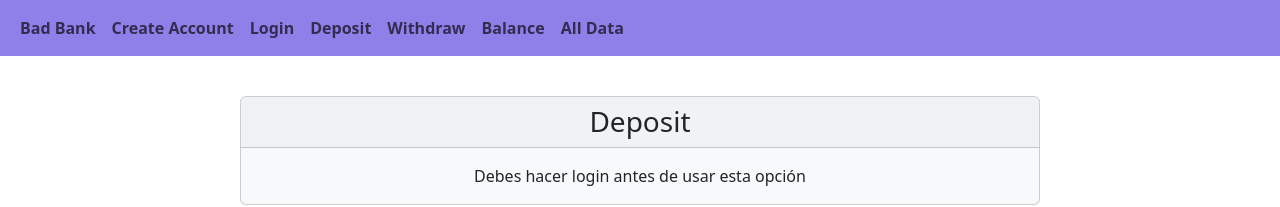
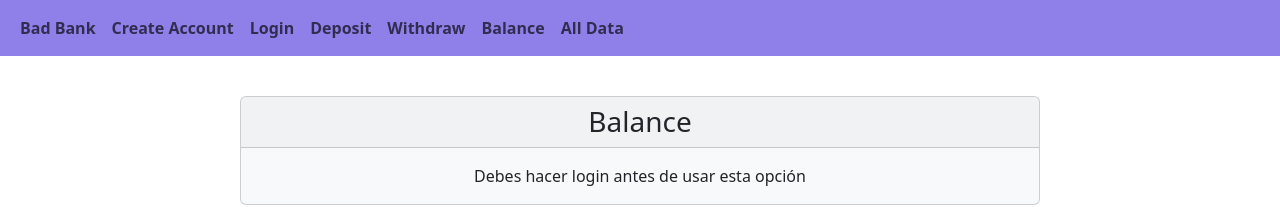
Before and after one commit to siegfriedLearn/BadBank, a React (Vite) app: page /BadBank/balance in a window 1280 px wide. Shown: the top 207 px of the page. Built offline with nearby package versions, Linux system fonts and the light colour scheme.

Commit message:
Se adiciona botón de deslogear

```diff
--- a/src/components/Nav.jsx
+++ b/src/components/Nav.jsx
@@ -1,11 +1,24 @@
-import { Link } from "react-router-dom";
+import { useState } from "react";
+import { Link, redirect } from "react-router-dom";
+
+import { consulta, consultaLogin } from "../helpers/consulta";
 
 export const Nav = () => {
+  const [login, setLogin] = useState(consultaLogin());
+
+  function handleLogout(){
+    localStorage.removeItem('login');
+    setLogin(consultaLogin());
+    window.location.href = "./login";
+  }
+
   return (
     //
-    <nav className="navbar navbar-expand-lg fw-bolder" style={{background: "#8F7FE8"}}>
+    <nav
+      className="navbar navbar-expand-lg fw-bolder"
+      style={{ background: "#8F7FE8" }}
+    >
       <div className="container-fluid">
-
         <button
           className="navbar-toggler"
           type="button"
@@ -19,12 +32,13 @@ export const Nav = () => {
         </button>
         <div className="collapse navbar-collapse" id="navbarNavAltMarkup">
           <div className="navbar-nav">
-          <Link
-        className="nav-link"
-        // aria-current="page"
-        to={"/BadBank/"}>
-          Bad Bank
-        </Link>
+            <Link
+              className="nav-link"
+              // aria-current="page"
+              to={"/BadBank/"}
+            >
+              Bad Bank
+            </Link>
             <Link
               className="nav-link"
               aria-current="page"
@@ -32,7 +46,11 @@ export const Nav = () => {
             >
               Create Account
             </Link>
-            <Link className="nav-link" aria-current="page" to={"/BadBank/login"}>
+            <Link
+              className="nav-link"
+              aria-current="page"
+              to={"/BadBank/login"}
+            >
               Login
             </Link>
             <Link
@@ -64,7 +82,13 @@ export const Nav = () => {
               All Data
             </Link>
           </div>
+
+
+
         </div>
+        {login ? <a className="nav-link" type="submit" onClick={ handleLogout }>
+              Logout
+            </a> : null}
       </div>
     </nav>
   );
--- a/src/pages/AllData.jsx
+++ b/src/pages/AllData.jsx
@@ -19,7 +19,6 @@ export const AllData = () => {
         <table className="table table-bordered" /*hidden={hiddenTable}*/>
           <thead>
             <tr>
-              {/* <th scope="col">ID</th> */}
               <th scope="col">Tipo</th>
               <th scope="col">Valor</th>
               <th scope="col">Fecha</th>
--- a/src/pages/BalancePage.jsx
+++ b/src/pages/BalancePage.jsx
@@ -13,8 +13,7 @@ export const BalancePage = () => {
   <Card
   bgcolor="light"
     txtcolor="color"
-    header="Deposit"
-    status={status}
+    header="Balance"
     body="Debes hacer login antes de usar esta opción"
   />}</>;
 };
--- a/src/pages/Login.jsx
+++ b/src/pages/Login.jsx
@@ -34,10 +34,14 @@ export const Login = () => {
       Swal.fire(
         'Muy bien!',
         'Te has logeado correctamente!',
-        'success'
+        'Serás redirigido a la página de Balance'
       )
       console.log(consultaLogin())
       setLogin(consultaLogin());
+      setTimeout(() => {
+        window.location.href = "./balance"
+      }, 1300);
+
 
     } else{
       Swal.fire({
@@ -121,9 +125,9 @@ export const Login = () => {
         <Card
           bgcolor="light"
           txtcolor="color"
-          header="Deposit"
+          header="Login"
           status={status}
-          body="Login ok"
+          body={<><p>Login Ok</p><p>Puedes acceder a cualquiera de nuestras funcionalidades</p></>}
         />
       )}
     </>
```
